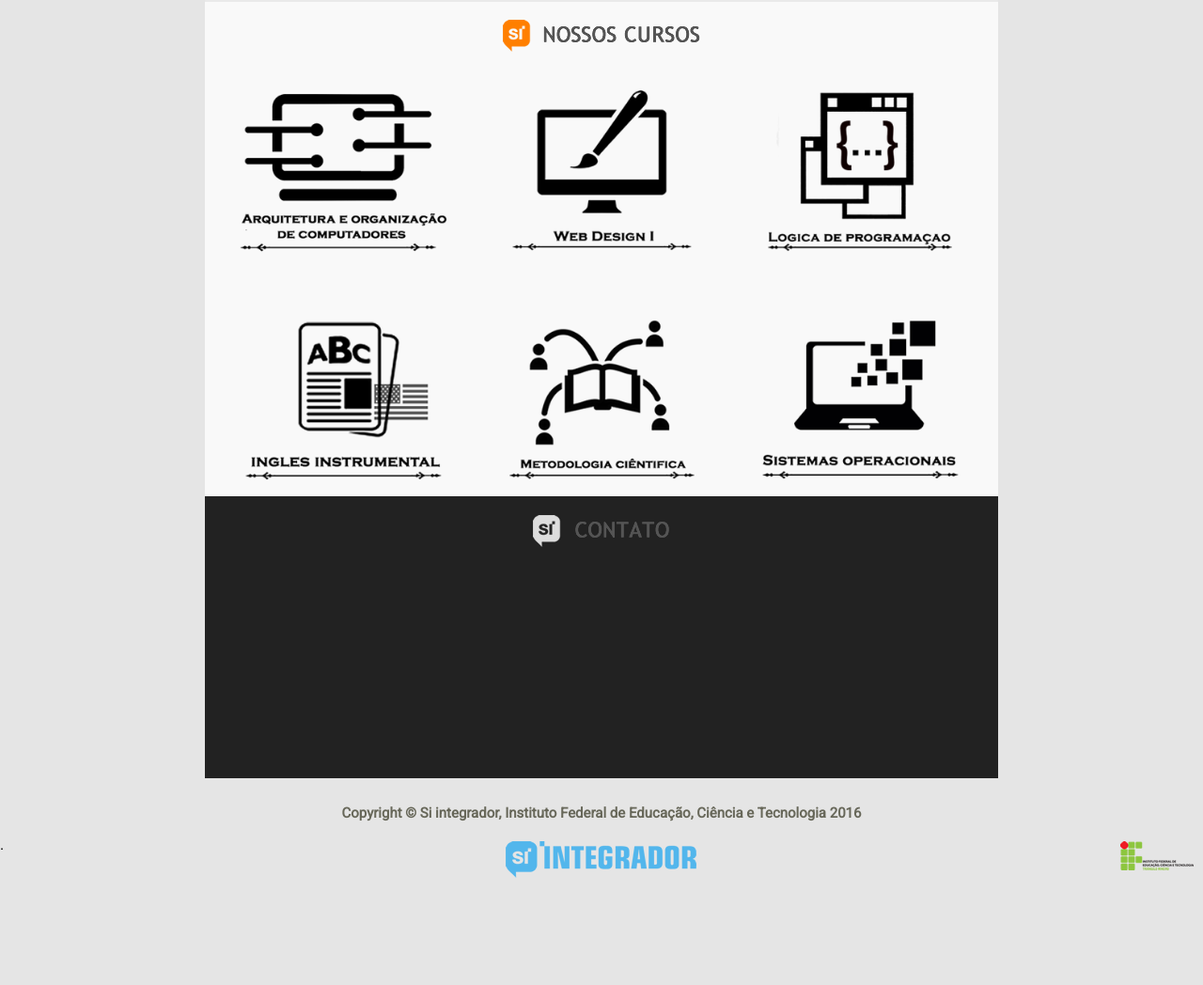
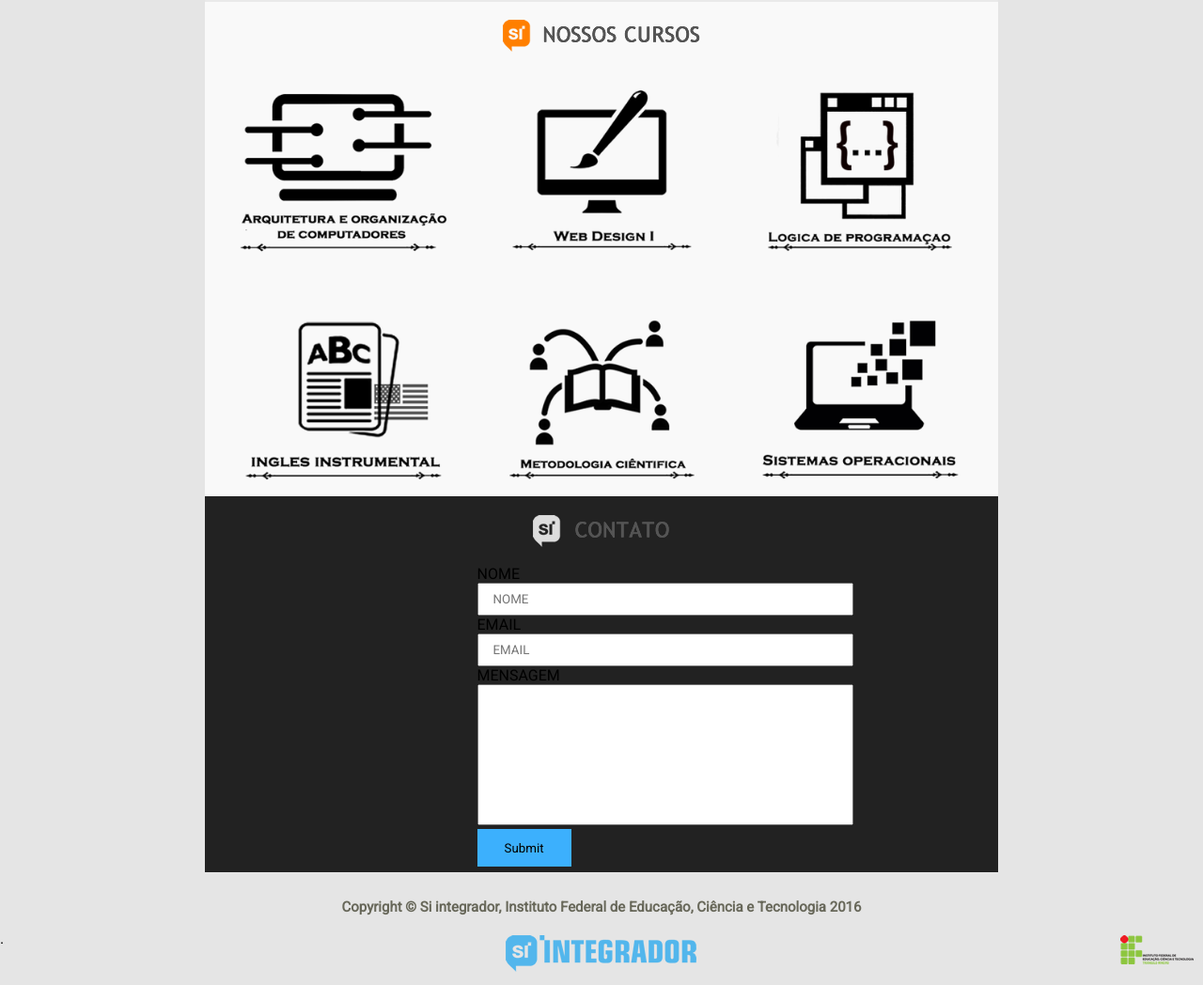
Before and after one commit to lcssimonini/projeto_integrador_2016, a Flask app: page / in a window 1280 px wide. Shown: the part 1089-2137 px from the top of the page at 94% size. Before the commit the page ends 2023 px from the top, so only its background shows below. Run offline with Flask 2, Linux system fonts and the light colour scheme; some libraries are stand-ins or nearby versions.

Commit message:
novo site modificado

```diff
--- a/static/css/estilo.css
+++ b/static/css/estilo.css
@@ -184,6 +184,7 @@ li a:hover {
 }
 .Titulo01 img {
     margin-top: 15px;
+    margin-bottom: 15px;
 }
 .Projeto01 {
     width: 100%;
@@ -277,7 +278,7 @@ li a:hover {
 /* CONTATO */
 
 .projetocontato {
-    min-height: 300px;
+    min-height: 400px;
     background-color: #222222;
     width: 100%;
 }
@@ -308,3 +309,33 @@ li a:hover {
     text-align: right;
     margin-top: 6px;
 }
+/* form de contato */
+input[type="text"] {
+    padding: 15px;
+    width: 400px;
+    height: 35px;
+}
+
+#mensagemField {
+    padding: 15px;
+    width: 400px;
+    height: 150px;
+    resize: none;
+}
+
+#submitContato {
+    width: 100px;
+    height: 40px;
+    border: 0px;
+    background: #3cb0fd;
+}
+
+.btn:hover {
+  background: ##3CB0E2;
+  text-decoration: none;
+}
+
+form label {
+    margin-bottom: 10px;
+    margin-right: 10px;
+}
--- a/static/js/javascript.js
+++ b/static/js/javascript.js
@@ -20,7 +20,7 @@ $(document).ready(function() {
                 $targetAnchor = $('[name=' + this.hash.slice(1) + ']');
             var $target = $targetId.length ? $targetId : $targetAnchor.length ? $targetAnchor : false;
             if ($target) {
-                var targetOffset = $target.offset().top;
+                var targetOffset = $target.offset().top - 70;
                 $(this).click(function() {
                     $('html, body').animate({
                         scrollTop: targetOffset
--- a/templates/index.html
+++ b/templates/index.html
@@ -169,6 +169,19 @@
                         <div class="col-12">
                             <div class="Titulo01">
                                 <a name="contato"><img src="static/Imagens/Titulo04.png" title="Contato" alt="Imagem Logo"></a>
+
+                                <form action="/contato" method="POST">
+                                    <label for="nomeField">NOME</label>
+                                    <input id="nomeField" name="nomeField" type="text" placeholder="NOME">
+
+                                    <label for="emailField">EMAIL</label>
+                                    <input id="emailField" name="emailField" type="text" placeholder="EMAIL">
+
+                                    <label for="mensagemField">MENSAGEM</label>
+                                    <textarea id="mensagemField" name="mensagemField"></textarea>
+                                    <br/>
+                                    <input type="submit" id="submitContato" />
+                                </form>
                              </div>
                         </div>
                     </div>
```
